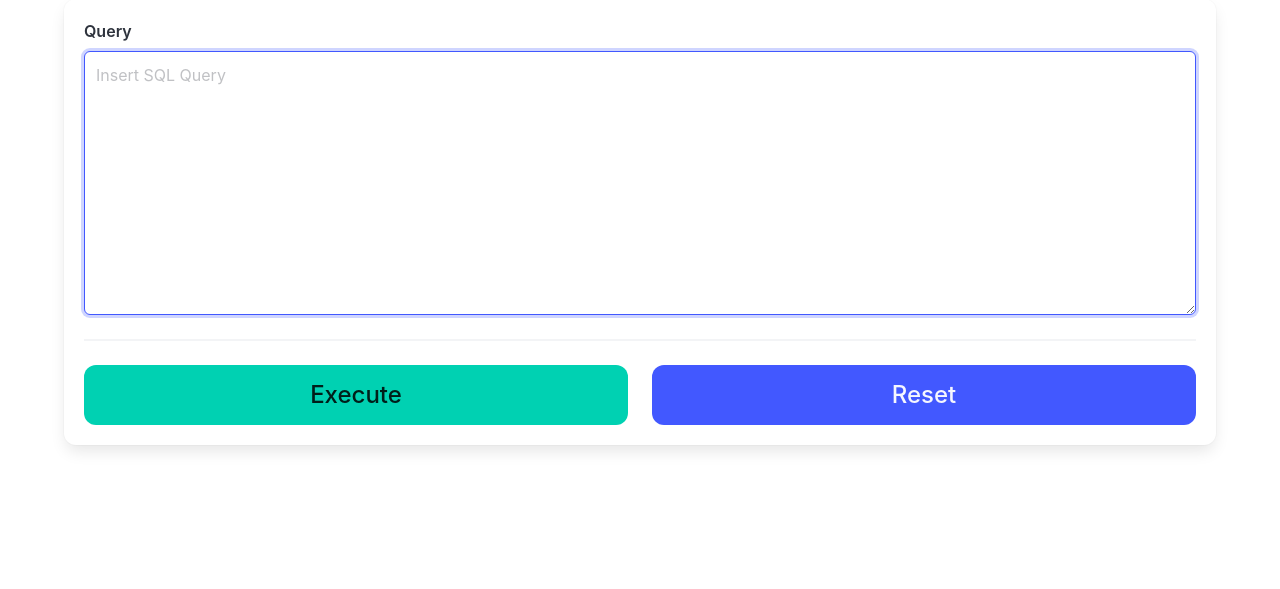
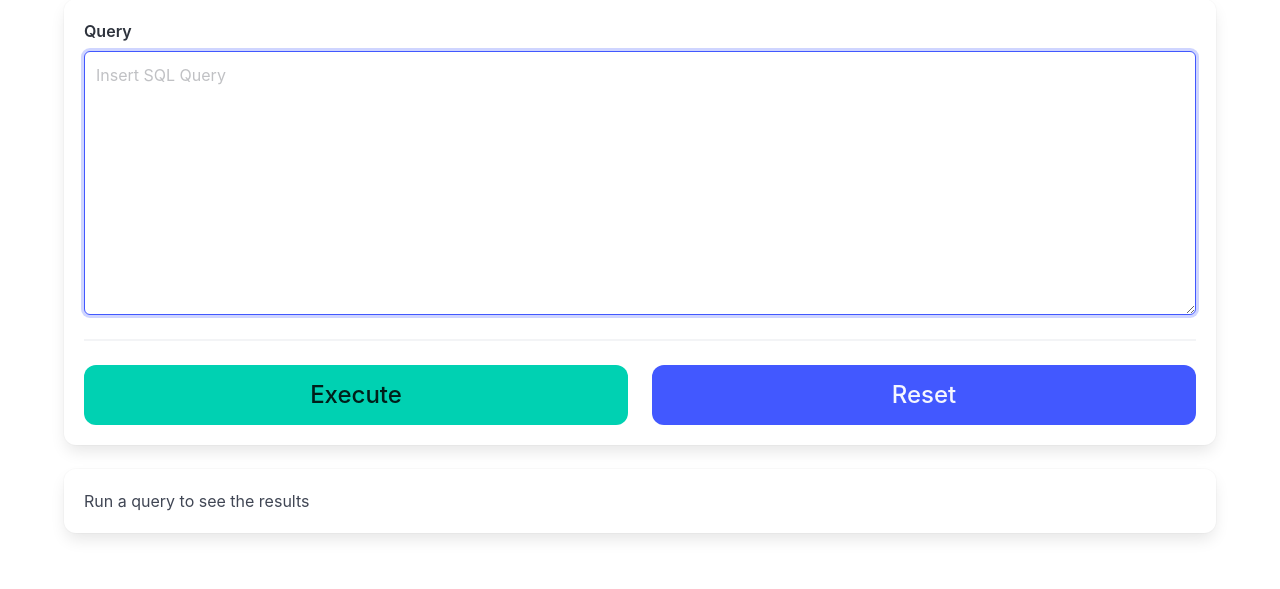
Before and after one commit to bmb0136/COMP-5120, a PHP site: page / in a window 1280 px wide. Shown: the part 49-638 px from the top of the page. Run offline with PHP 8.4, Linux system fonts and the light colour scheme.

Commit message:
Add better row count messages

```diff
--- a/src/index.php
+++ b/src/index.php
@@ -4,6 +4,19 @@ $query = "";
 
 if (isset($_POST["query"]) && trim(strlen($_POST["query"])) > 0) {
   $query = $_POST["query"];
+
+  $is_insert = str_contains(strtolower($query), "insert into");
+  $is_delete = str_contains(strtolower($query), "delete from");
+  $is_update = str_contains(strtolower($query), "update");
+
+  $verb = "queried";
+  if ($is_insert) {
+    $verb = "inserted";
+  } else if ($is_delete) {
+    $verb = "deleted";
+  } else if ($is_update) {
+    $verb = "updated";
+  }
 
   if (str_contains(strtolower($query), "drop")) {
     $sql_error = "DROP statements not allowed";
@@ -12,7 +25,7 @@ if (isset($_POST["query"]) && trim(strlen($_POST["query"])) > 0) {
     $mysqli = new mysqli("localhost:3307", "bmb0136", "secret", "bmb0136db");
     try {
       $result = $mysqli->query($query);
-      $rows = $result === true ? 0 : $result->num_rows;
+      $rows = $mysqli->affected_rows;
     } catch (mysqli_sql_exception $e) {
       $sql_error = $e->getMessage();
     }
@@ -55,8 +68,9 @@ if (isset($_POST["query"]) && trim(strlen($_POST["query"])) > 0) {
           </div>
         </form>
       </div>
-      <?php if (isset($result) && $rows > 0): ?>
-      <div id="output" class="container box">
+      <?php if (isset($result) && !is_bool($result)): ?>
+      <div id="output" class="container box mt-6 table-container">
+        <p><?php echo $rows; ?> row(s) queried</p>
         <table class="table is-fullwidth is-striped">
           <thead>
             <tr>
@@ -79,6 +93,14 @@ if (isset($_POST["query"]) && trim(strlen($_POST["query"])) > 0) {
             ?>
           </tbody>
         </table>
+      </div>
+      <?php elseif (strlen($query) > 0): ?>
+      <div id="output" class="container box">
+        <p><?php echo $rows . " row(s) " . $verb; ?></p>
+      </div>
+      <?php else: ?>
+      <div id="output" class="container box">
+        <p>Run a query to see the results</p>
       </div>
       <?php endif; ?>
     </section>
```
